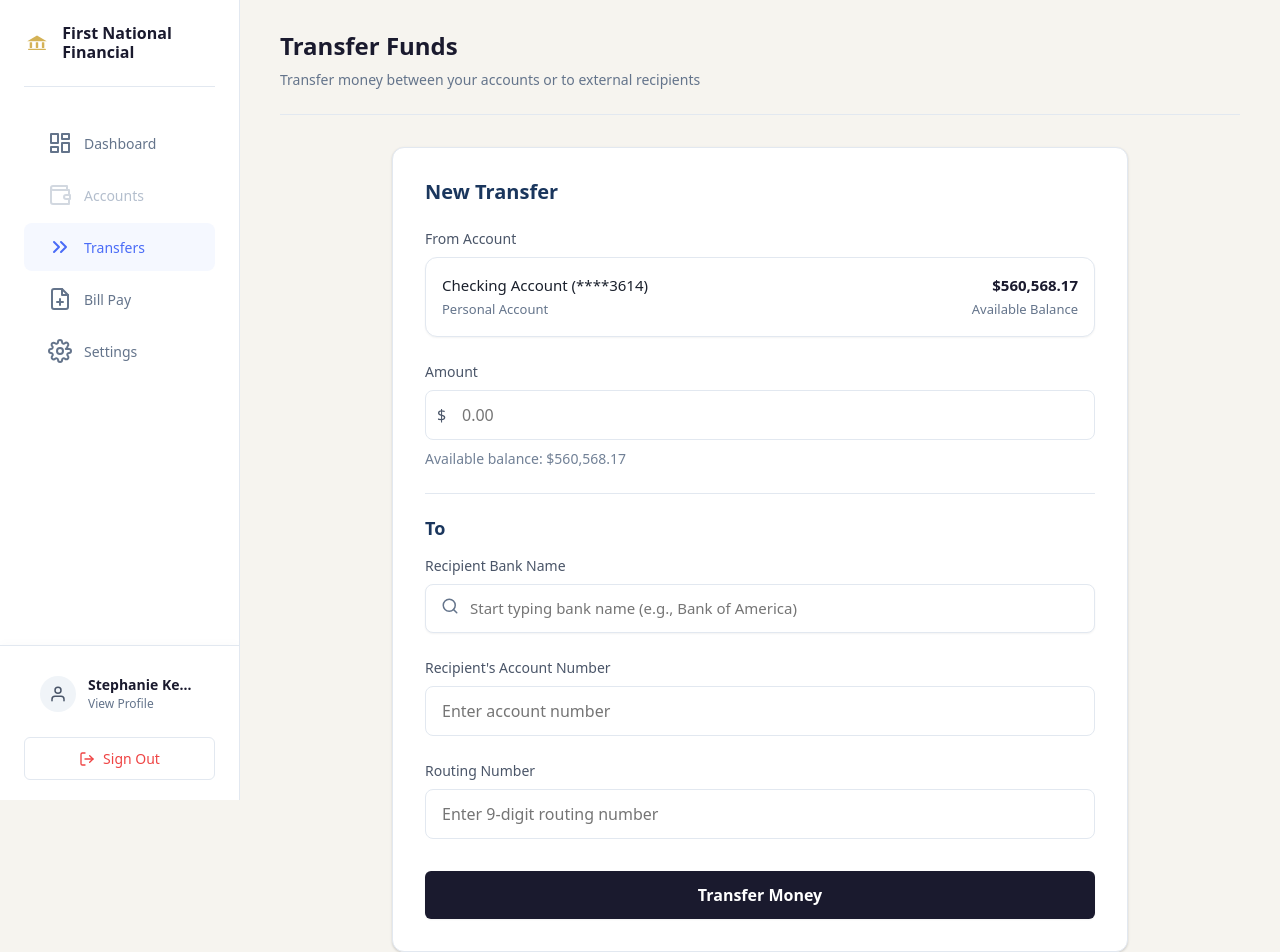
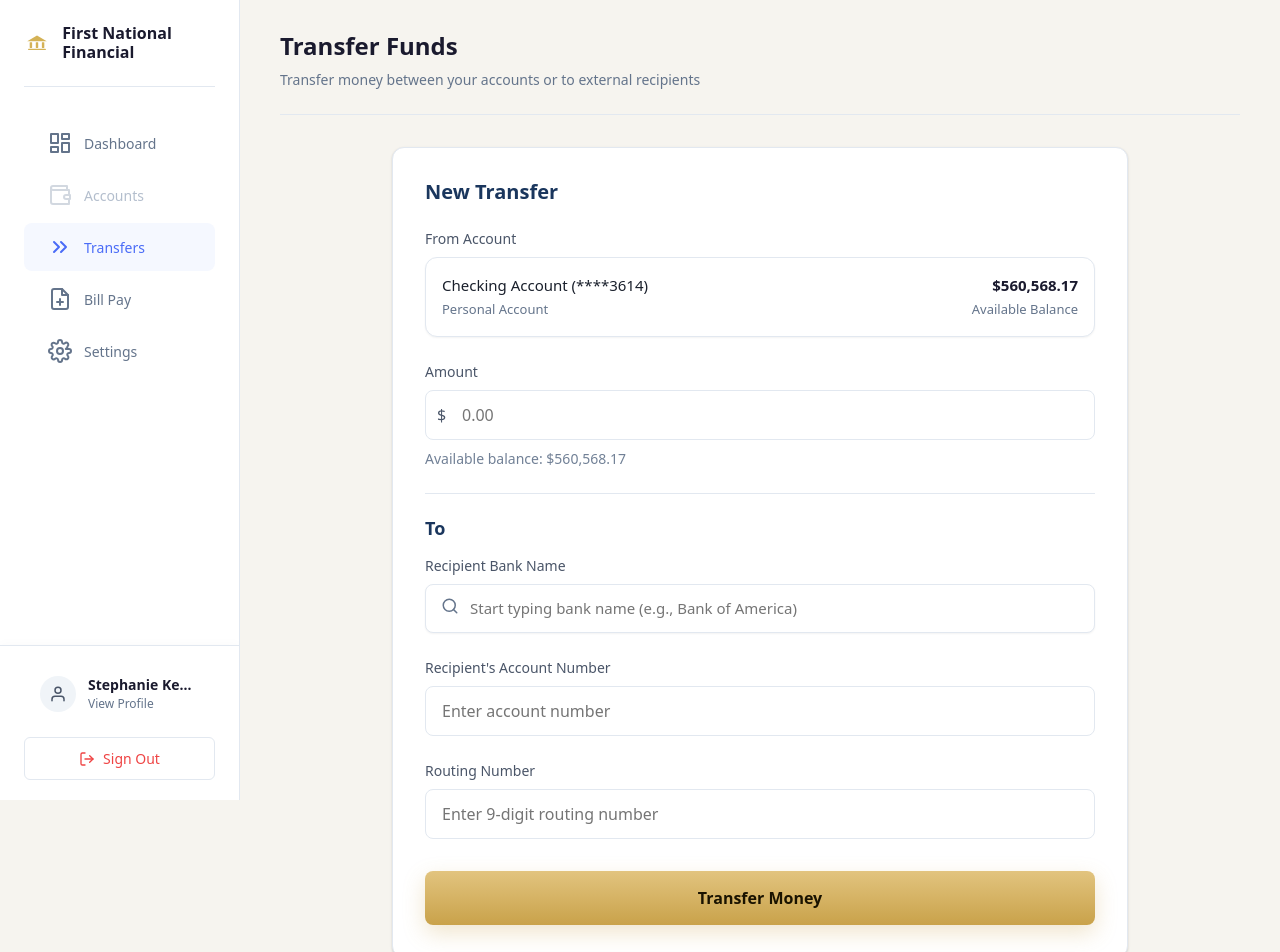
Before and after one commit to vernomX/first-national-financial-, a React (Vite) app: page /transfers in a window 1280 px wide. Shown: the top 952 px of the page. Built offline with nearby package versions, Linux system fonts and the light colour scheme.

Commit message:
Style Transfer Money button to match Pay Bill design

```diff
--- a/src/pages/Transfers.tsx
+++ b/src/pages/Transfers.tsx
@@ -576,22 +576,35 @@ export default function TransfersPage() {
                                 <button
                                     type="submit"
                                     disabled={isLoading}
+                                    onMouseEnter={(e) => {
+                                        if (!isLoading) e.currentTarget.style.filter = 'brightness(1.05)';
+                                    }}
+                                    onMouseLeave={(e) => {
+                                        if (!isLoading) e.currentTarget.style.filter = 'none';
+                                    }}
+                                    onMouseDown={(e) => {
+                                        if (!isLoading) e.currentTarget.style.transform = 'scale(0.99)';
+                                    }}
+                                    onMouseUp={(e) => {
+                                        if (!isLoading) e.currentTarget.style.transform = 'none';
+                                    }}
                                     style={{
-                                        backgroundColor: isLoading ? '#2a2a3c' : '#1a1a2e',
-                                        color: 'white',
+                                        background: 'linear-gradient(180deg, #e2c47f 0%, #c9a24a 100%)',
+                                        color: '#1a1300',
                                         border: 'none',
-                                        borderRadius: '6px',
-                                        padding: '12px',
+                                        borderRadius: '8px',
+                                        padding: '15px',
                                         fontSize: '16px',
-                                        fontWeight: '600',
+                                        fontWeight: '700',
                                         cursor: isLoading ? 'wait' : 'pointer',
                                         width: '100%',
-                                        transition: 'background-color 0.2s',
+                                        transition: 'all 0.18s ease',
                                         display: 'flex',
                                         alignItems: 'center',
                                         justifyContent: 'center',
                                         gap: '8px',
-                                        boxShadow: '0 1px 2px 0 rgba(0, 0, 0, 0.05)',
+                                        boxShadow: '0 8px 22px rgba(201,162,74,0.28)',
+                                        opacity: isLoading ? 0.85 : 1,
                                     }}
                                 >
                                     {isLoading ? 'Processing...' : 'Transfer Money'}
```
